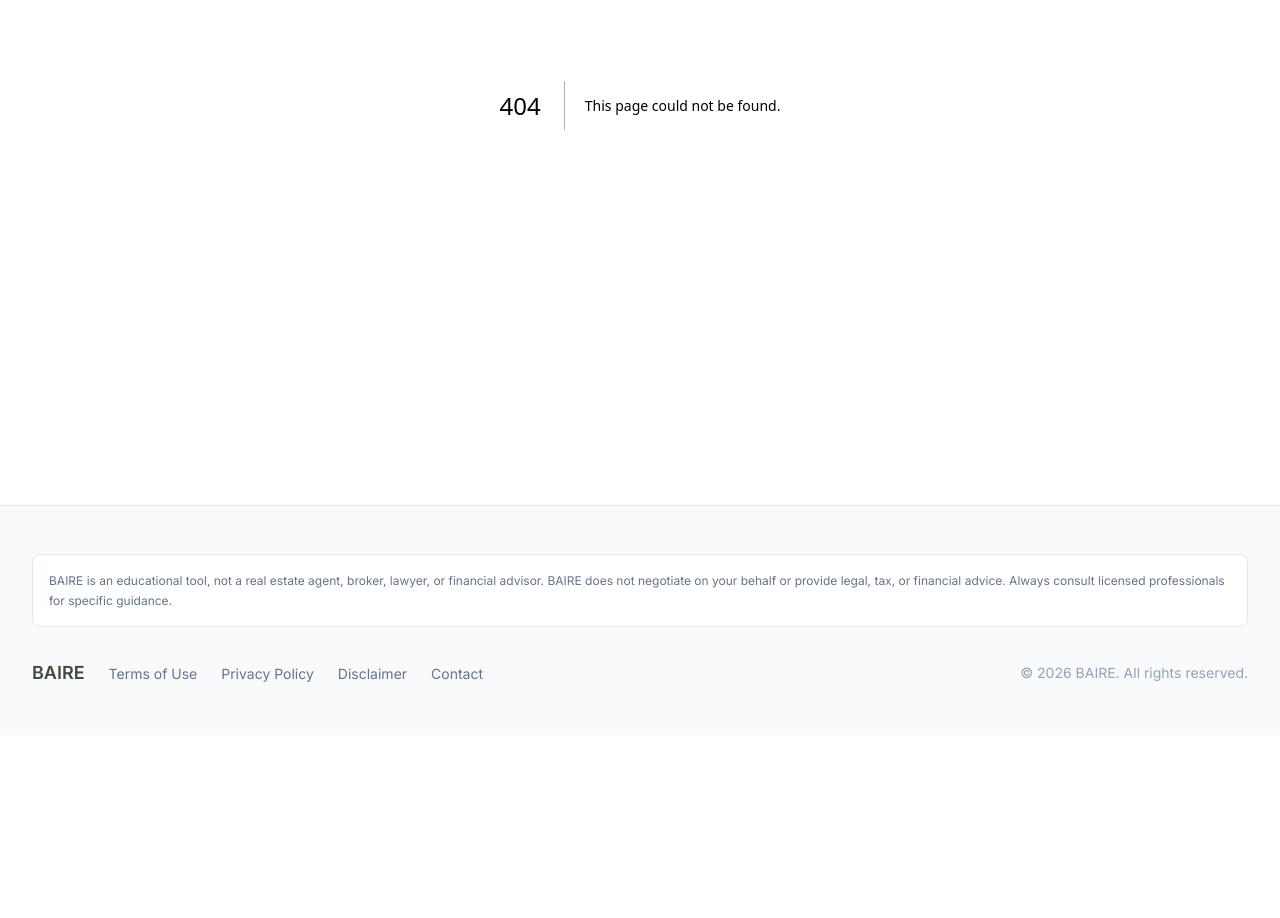
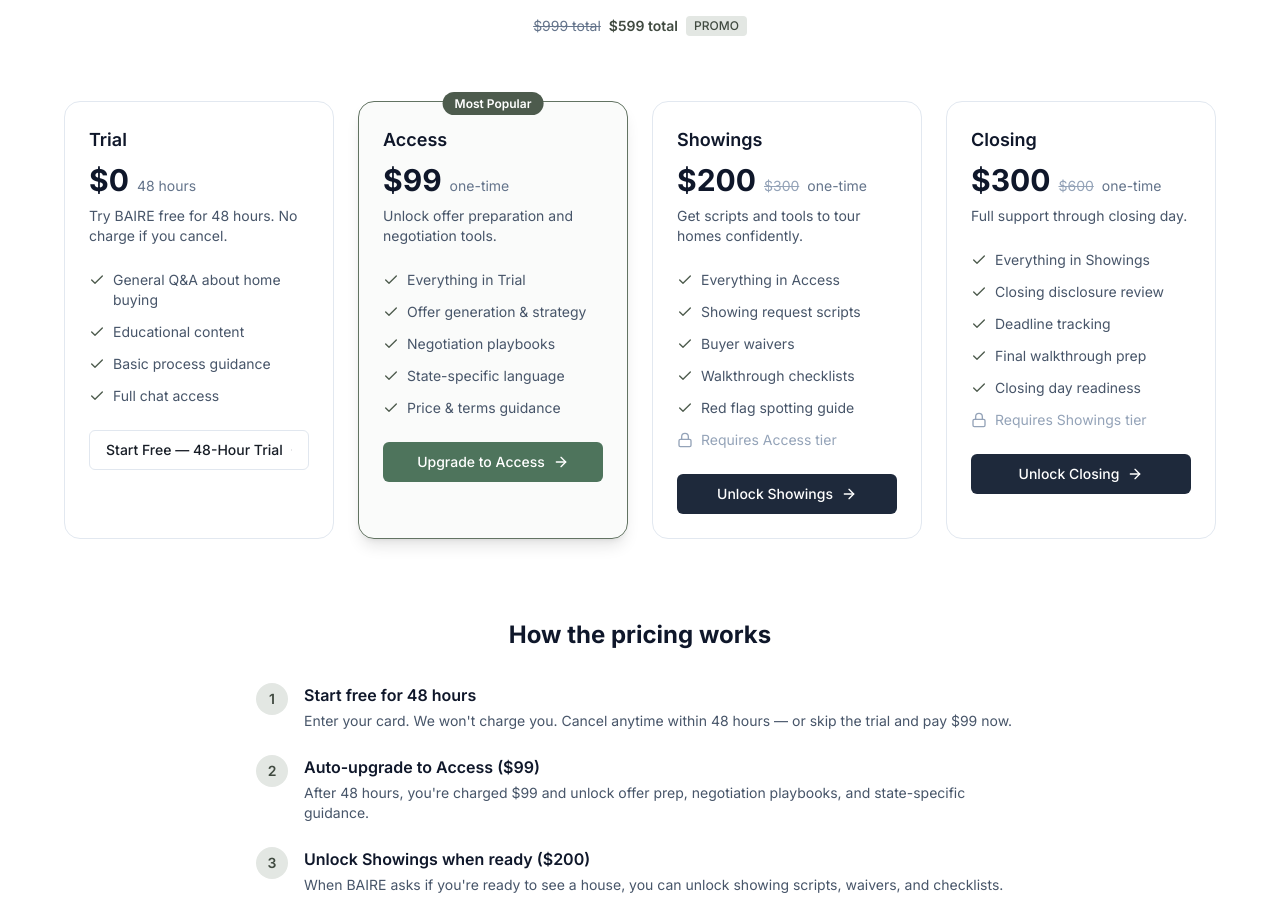
Before and after one commit to geoffbailey114/baireapp, a Next.js app: page /pricing in a window 1280 px wide. Before the commit this address had no page. Shown: the part 360-1278 px from the top of the page. Before the commit the page ends 1095 px from the top, so only its background shows below. Built offline with nearby package versions, Linux system fonts and the light colour scheme.

Commit message:
Create page.tsx

```diff
--- /dev/null
+++ b/app/pricing/page.tsx
@@ -0,0 +1,256 @@
+import type { Metadata } from 'next'
+import Link from 'next/link'
+import { ArrowRight, Check, Lock } from 'lucide-react'
+import { Button } from '@/components/ui/button'
+import { APP_NAME, APP_URL } from '@/lib/constants'
+
+export const metadata: Metadata = {
+  title: 'Pricing',
+  description: `Start free with ${APP_NAME}. Pay only for what you need: $99 for offer prep, $200 for showing scripts, $300 for closing support.`,
+  openGraph: {
+    title: `Pricing | ${APP_NAME}`,
+    description: 'Start free. Pay as you go. Total: $599 (normally $999).',
+    url: `${APP_URL}/pricing`,
+  },
+}
+
+const tiers = [
+  {
+    name: 'Trial',
+    price: '$0',
+    priceStrike: null,
+    period: '48 hours',
+    description: 'Try BAIRE free for 48 hours. No charge if you cancel.',
+    features: [
+      'General Q&A about home buying',
+      'Educational content',
+      'Basic process guidance',
+      'Full chat access',
+    ],
+    locked: [],
+    cta: 'Start Free — 48-Hour Trial',
+    ctaLink: '/signup',
+    highlight: false,
+  },
+  {
+    name: 'Access',
+    price: '$99',
+    priceStrike: null, // No strikethrough - always $99
+    period: 'one-time',
+    description: 'Unlock offer preparation and negotiation tools.',
+    features: [
+      'Everything in Trial',
+      'Offer generation & strategy',
+      'Negotiation playbooks',
+      'State-specific language',
+      'Price & terms guidance',
+    ],
+    locked: [],
+    cta: 'Upgrade to Access',
+    ctaLink: '/api/stripe/checkout?tier=access',
+    highlight: true,
+  },
+  {
+    name: 'Showings',
+    price: '$200',
+    priceStrike: '$300',
+    period: 'one-time',
+    description: 'Get scripts and tools to tour homes confidently.',
+    features: [
+      'Everything in Access',
+      'Showing request scripts',
+      'Buyer waivers',
+      'Walkthrough checklists',
+      'Red flag spotting guide',
+    ],
+    locked: ['Requires Access tier'],
+    cta: 'Unlock Showings',
+    ctaLink: '/api/stripe/checkout?tier=showings',
+    highlight: false,
+  },
+  {
+    name: 'Closing',
+    price: '$300',
+    priceStrike: '$600',
+    period: 'one-time',
+    description: 'Full support through closing day.',
+    features: [
+      'Everything in Showings',
+      'Closing disclosure review',
+      'Deadline tracking',
+      'Final walkthrough prep',
+      'Closing day readiness',
+    ],
+    locked: ['Requires Showings tier'],
+    cta: 'Unlock Closing',
+    ctaLink: '/api/stripe/checkout?tier=closing',
+    highlight: false,
+  },
+]
+
+export default function PricingPage() {
+  return (
+    <div className="py-20 md:py-28">
+      <div className="container">
+        {/* Header */}
+        <div className="mx-auto max-w-2xl text-center mb-16">
+          <span className="inline-flex items-center rounded-full bg-sage-100 px-3 py-1 text-sm font-medium text-sage-700 mb-6">
+            Limited Time: Save $400
+          </span>
+          <h1 className="text-4xl font-bold tracking-tight text-slate-900 sm:text-5xl">
+            Pay only for what you need
+          </h1>
+          <p className="mt-6 text-lg text-slate-600 leading-relaxed">
+            Start with a free 48-hour trial. Unlock features as you progress through your home buying journey.
+          </p>
+          <div className="mt-4 inline-flex items-center gap-2 text-sm text-slate-500">
+            <span className="line-through">$999 total</span>
+            <span className="text-sage-700 font-semibold">$599 total</span>
+            <span className="bg-sage-100 text-sage-700 px-2 py-0.5 rounded text-xs font-medium">
+              PROMO
+            </span>
+          </div>
+        </div>
+
+        {/* Pricing Grid */}
+        <div className="mx-auto max-w-6xl grid gap-6 md:grid-cols-2 lg:grid-cols-4">
+          {tiers.map((tier) => (
+            <div
+              key={tier.name}
+              className={`relative rounded-2xl border p-6 ${
+                tier.highlight
+                  ? 'border-sage-500 bg-sage-50/50 shadow-lg'
+                  : 'border-slate-200 bg-white'
+              }`}
+            >
+              {tier.highlight && (
+                <div className="absolute -top-3 left-1/2 -translate-x-1/2">
+                  <span className="bg-sage-600 text-white text-xs font-semibold px-3 py-1 rounded-full">
+                    Most Popular
+                  </span>
+                </div>
+              )}
+
+              <div className="mb-6">
+                <h3 className="text-lg font-semibold text-slate-900">{tier.name}</h3>
+                <div className="mt-2 flex items-baseline gap-2">
+                  <span className="text-3xl font-bold text-slate-900">{tier.price}</span>
+                  {tier.priceStrike && (
+                    <span className="text-sm text-slate-400 line-through">{tier.priceStrike}</span>
+                  )}
+                  <span className="text-sm text-slate-500">{tier.period}</span>
+                </div>
+                <p className="mt-2 text-sm text-slate-600">{tier.description}</p>
+              </div>
+
+              <ul className="space-y-3 mb-6">
+                {tier.features.map((feature) => (
+                  <li key={feature} className="flex items-start gap-2 text-sm text-slate-600">
+                    <Check className="h-4 w-4 text-sage-600 mt-0.5 flex-shrink-0" />
+                    <span>{feature}</span>
+                  </li>
+                ))}
+                {tier.locked.map((lock) => (
+                  <li key={lock} className="flex items-start gap-2 text-sm text-slate-400">
+                    <Lock className="h-4 w-4 mt-0.5 flex-shrink-0" />
+                    <span>{lock}</span>
+                  </li>
+                ))}
+              </ul>
+
+              <Button
+                asChild
+                className={`w-full ${
+                  tier.highlight
+                    ? ''
+                    : tier.name === 'Trial'
+                    ? ''
+                    : 'bg-slate-800 hover:bg-slate-700'
+                }`}
+                variant={tier.name === 'Trial' ? 'outline' : 'default'}
+              >
+                <Link href={tier.ctaLink}>
+                  {tier.cta}
+                  <ArrowRight className="ml-2 h-4 w-4" />
+                </Link>
+              </Button>
+            </div>
+          ))}
+        </div>
+
+        {/* How it works */}
+        <div className="mx-auto max-w-3xl mt-20">
+          <h2 className="text-2xl font-bold text-slate-900 text-center mb-8">
+            How the pricing works
+          </h2>
+          <div className="space-y-6">
+            <div className="flex gap-4">
+              <div className="flex-shrink-0 w-8 h-8 rounded-full bg-sage-100 flex items-center justify-center text-sage-700 font-semibold text-sm">
+                1
+              </div>
+              <div>
+                <h3 className="font-semibold text-slate-900">Start free for 48 hours</h3>
+                <p className="text-slate-600 text-sm mt-1">
+                  Enter your card. We won't charge you. Cancel anytime within 48 hours — or skip the trial and pay $99 now.
+                </p>
+              </div>
+            </div>
+            <div className="flex gap-4">
+              <div className="flex-shrink-0 w-8 h-8 rounded-full bg-sage-100 flex items-center justify-center text-sage-700 font-semibold text-sm">
+                2
+              </div>
+              <div>
+                <h3 className="font-semibold text-slate-900">Auto-upgrade to Access ($99)</h3>
+                <p className="text-slate-600 text-sm mt-1">
+                  After 48 hours, you're charged $99 and unlock offer prep, negotiation playbooks, and state-specific guidance.
+                </p>
+              </div>
+            </div>
+            <div className="flex gap-4">
+              <div className="flex-shrink-0 w-8 h-8 rounded-full bg-sage-100 flex items-center justify-center text-sage-700 font-semibold text-sm">
+                3
+              </div>
+              <div>
+                <h3 className="font-semibold text-slate-900">Unlock Showings when ready ($200)</h3>
+                <p className="text-slate-600 text-sm mt-1">
+                  When BAIRE asks if you're ready to see a house, you can unlock showing scripts, waivers, and checklists.
+                </p>
+              </div>
+            </div>
+            <div className="flex gap-4">
+              <div className="flex-shrink-0 w-8 h-8 rounded-full bg-sage-100 flex items-center justify-center text-sage-700 font-semibold text-sm">
+                4
+              </div>
+              <div>
+                <h3 className="font-semibold text-slate-900">Unlock Closing after disclosure review ($300)</h3>
+                <p className="text-slate-600 text-sm mt-1">
+                  After BAIRE reviews your closing disclosure, you confirm your closing date and unlock full closing support.
+                </p>
+              </div>
+            </div>
+          </div>
+        </div>
+
+        {/* Trust Section */}
+        <div className="mx-auto max-w-2xl mt-16 text-center">
+          <div className="bg-slate-50 rounded-2xl p-8">
+            <h3 className="text-lg font-semibold text-slate-900 mb-4">
+              Credit card required · No charge today · Cancel within 48 hours to avoid billing
+            </h3>
+            <p className="text-sm text-slate-600">
+              No refunds after charges are made. Each tier unlocks permanently for your home buying journey.
+            </p>
+          </div>
+        </div>
+
+        {/* Disclaimer */}
+        <div className="mx-auto max-w-2xl mt-12">
+          <p className="text-sm text-slate-500 text-center leading-relaxed">
+            BAIRE is an educational tool, not a real estate agent, broker, lawyer, or financial advisor.
+            BAIRE does not negotiate on your behalf or provide legal, tax, or financial advice.
+          </p>
+        </div>
+      </div>
+    </div>
+  )
+}
```
